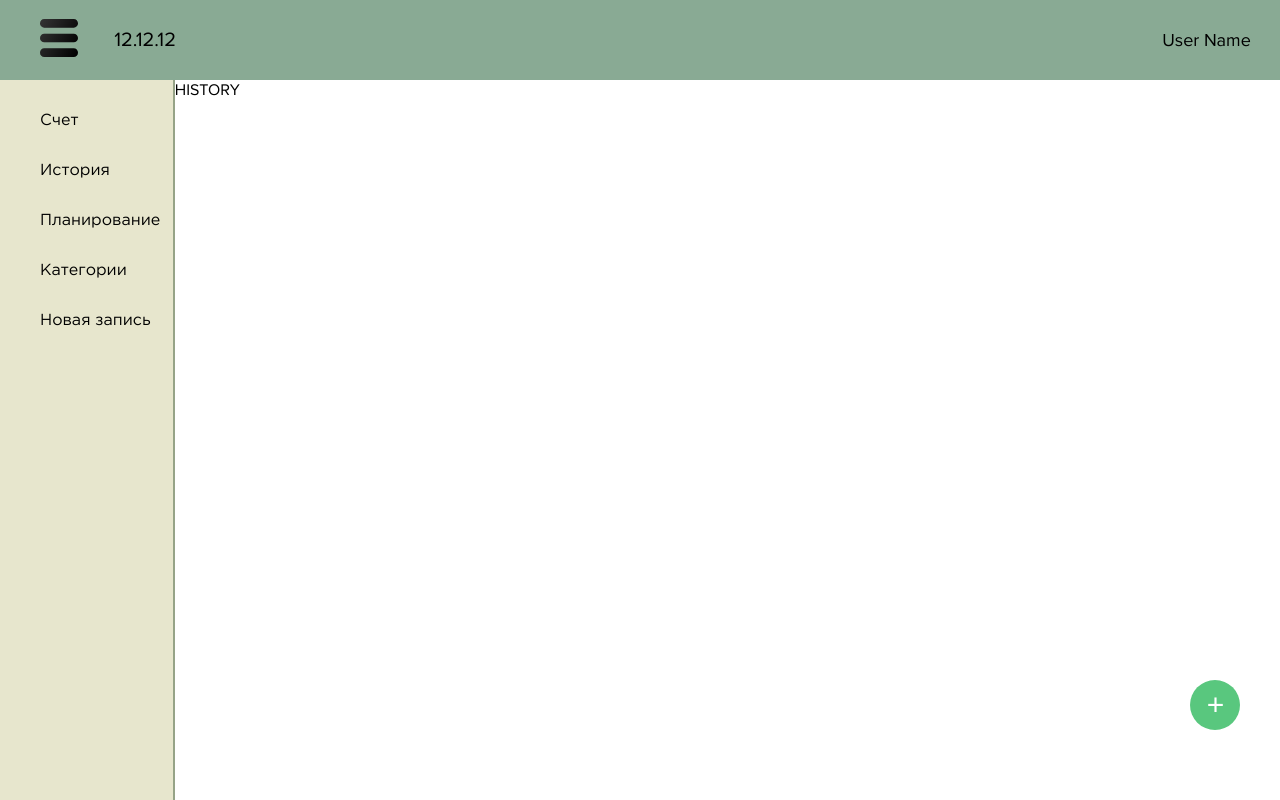
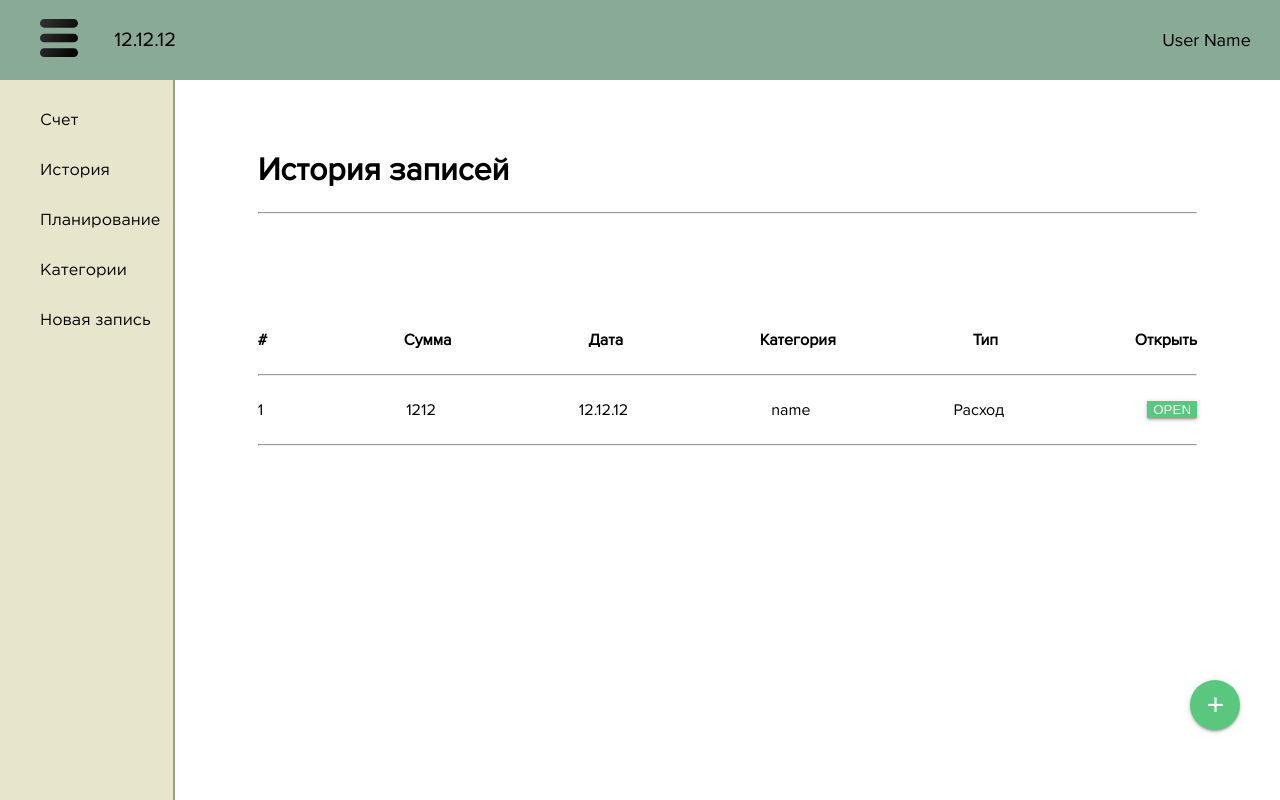
Before and after one commit to MrKrasnov/cash-control, a Vue app: page /history in a window 1280 px wide. Built offline with nearby package versions, Linux system fonts and the light colour scheme.

Commit message:
Complete markup history

```diff
--- a/src/App.vue
+++ b/src/App.vue
@@ -70,6 +70,7 @@ button
   border-radius: 50%
   left: 93%
   top: 85%
+  box-shadow: 0 2px 2px 0 rgba(0,0,0,0.14), 0 3px 1px -2px rgba(0,0,0,0.12), 0 1px 5px 0 rgba(0,0,0,0.2)
   &:hover
     filter: invert(75%)
   &:focus
--- a/src/components/history/History.vue
+++ b/src/components/history/History.vue
@@ -1,14 +1,28 @@
 <template>
-    <div>
-        HISTORY
+    <div class="history">
+        <div class="history-container">
+            <h1>История записей</h1>
+            <hr>
+            <inforecord/>
+        </div>
         <router-view/>
     </div>
 </template>
 <script>
+import Inforecord from './record/Inforecord.vue';
+
 export default {
     name: 'History',
+    components: {
+        Inforecord,
+    }
 }
 </script>
 <style lang="sass">
-
+    .history
+        width: 88%
+        &-container
+            padding-top: 50px
+            width: 85%
+            margin: 0 auto
 </style>
--- /dev/null
+++ b/src/components/history/record/Inforecord.vue
@@ -0,0 +1,47 @@
+<template>
+    <div class="strecord">
+        <div class="history-container-flex bold">
+            <div>
+                <p>#</p>
+            </div>
+            <div>
+                <p>Сумма</p>
+            </div>
+            <div>
+                <p>Дата</p>
+            </div>
+            <div>
+                <p>Категория</p>
+            </div>
+            <div>
+                <p>Тип</p>
+            </div>
+            <div>
+                <p>Открыть</p>
+            </div>
+        </div>
+        <hr>
+        <singlerecord/>
+    </div>
+</template>
+
+<script>
+import Singlerecord from './singlerecord/Singlerecord.vue';
+
+export default {
+    name: "Inforecord",
+    components: {
+        Singlerecord,
+    }
+}
+</script>
+<style lang="sass">
+    .strecord
+        margin-top: 100px
+    .history-container-flex
+        display: flex
+        justify-content: space-between
+        align-items: center
+    .bold p
+        font-weight: bold
+</style>
--- /dev/null
+++ b/src/components/history/record/singlerecord/Singlerecord.vue
@@ -0,0 +1,39 @@
+<template>
+    <div>
+        <div class="history-container-flex">
+            <div>
+                <p>1</p>
+            </div>
+            <div>
+                <p>1212</p>
+            </div>
+            <div>
+                <p>12.12.12</p>
+            </div>
+            <div>
+                <p>name</p>
+            </div>
+            <div>
+                <p>Расход</p>
+            </div>
+            <div>
+                <button class="history-container-flex-btn">OPEN</button>
+            </div>
+        </div>
+        <hr>
+    </div>
+</template>
+<script>
+export default {
+    name: "Singlerecord"
+}
+</script>
+<style lang="sass">
+    .history-container-flex-btn
+        display: block
+        color: white
+        background-color: #59c77e
+        box-shadow: 0 2px 2px 0 rgba(0,0,0,0.14), 0 3px 1px -2px rgba(0,0,0,0.12), 0 1px 5px 0 rgba(0,0,0,0.2)
+        &:hover
+            filter: contrast(200%)
+</style>
```
